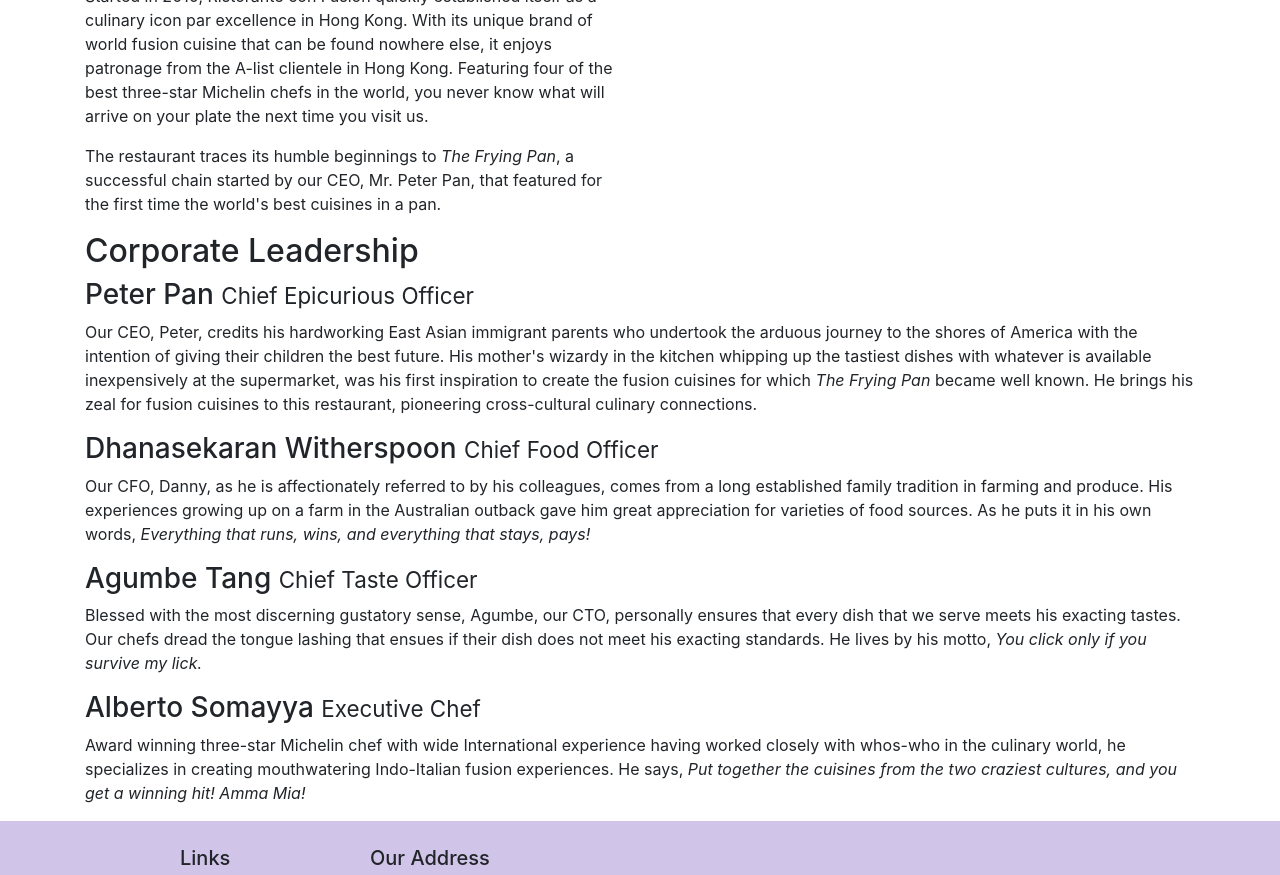
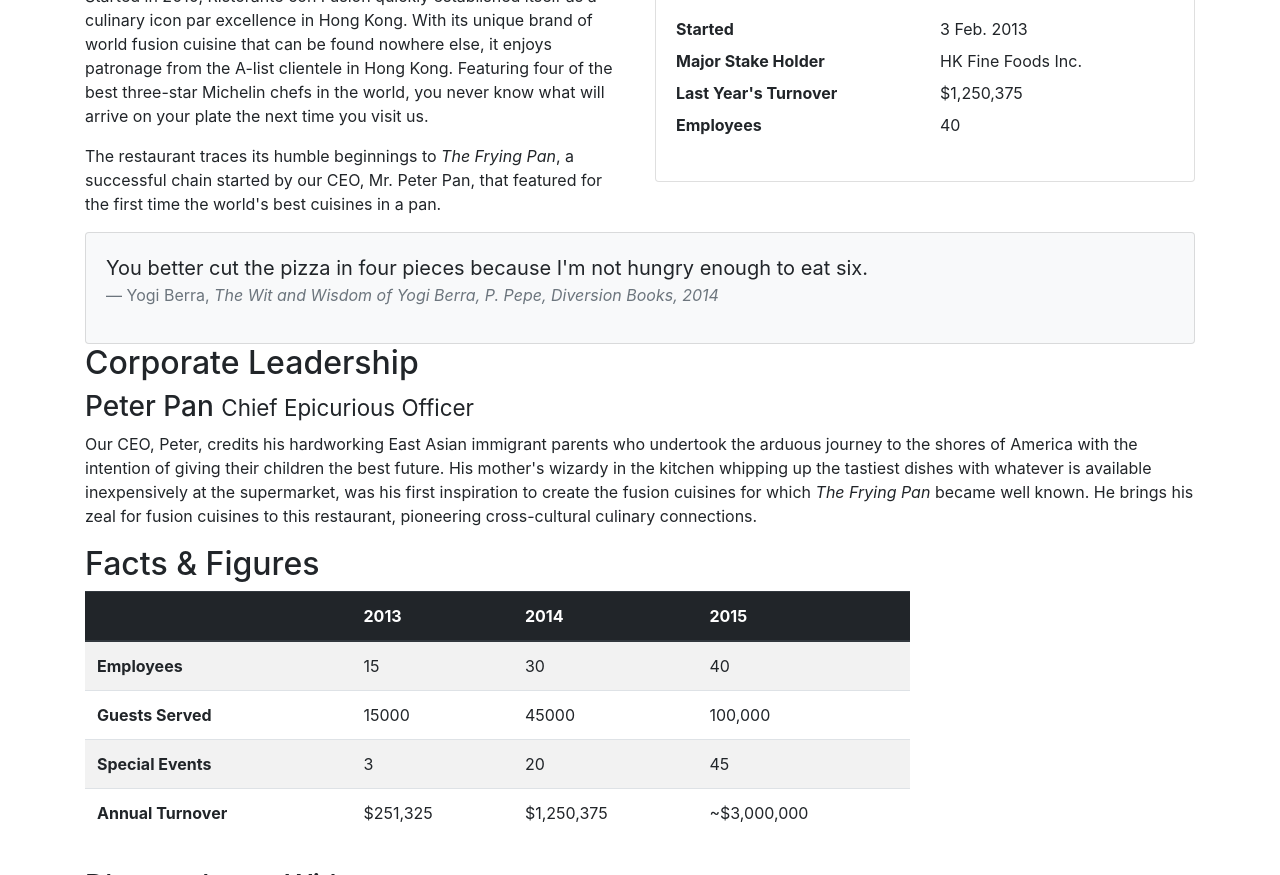
Before and after one commit to merhawiRuth/coursera-conFusion, a website: page aboutus.html in a window 1280 px wide. Shown: the part 527-1402 px from the top of the page. Drawn offline with nearby package versions, Linux system fonts and the light colour scheme.

Commit message:
tables and cards

```diff
--- a/aboutus.html
+++ b/aboutus.html
@@ -75,8 +75,35 @@
                 <p>The restaurant traces its humble beginnings to <em>The Frying Pan</em>, a successful chain started by
                     our CEO, Mr. Peter Pan, that featured for the first time the world's best cuisines in a pan.</p>
             </div>
-            <div>
+        <div class="col-12 col-sm-6">
+            <div class="card">
+                <h3 class="card-header bg-primary text-white">Facts At a Glance</h3>
+                <div class="card-body">
+                    <dl class="row">
+                        <dt class="col-6">Started</dt>
+                        <dd class="col-6">3 Feb. 2013</dd>
+                        <dt class="col-6">Major Stake Holder</dt>
+                        <dd class="col-6">HK Fine Foods Inc.</dd>
+                        <dt class="col-6">Last Year's Turnover</dt>
+                        <dd class="col-6">$1,250,375</dd>
+                        <dt class="col-6">Employees</dt>
+                        <dd class="col-6">40</dd>
+                    </dl>
+                </div>
             </div>
+        </div>
+    <div class="col-12">
+        <div class="card card-body bg-light">
+            <blockquote class="blockquote">
+                <p class="mb-0">You better cut the pizza in four pieces because
+                    I'm not hungry enough to eat six.</p>
+                <footer class="blockquote-footer">Yogi Berra,
+                    <cite title="Source Title">The Wit and Wisdom of Yogi Berra,
+                        P. Pepe, Diversion Books, 2014</cite>
+                </footer>
+            </blockquote>
+        </div>
+    </div>
         </div>
 
 
@@ -94,6 +121,51 @@
                     <em>The Frying Pan</em> became well known. He brings his zeal for fusion cuisines to this
                     restaurant, pioneering cross-cultural culinary connections.</p>
             </div>
+                <div class="col-12 col-sm-3">
+                </div>
+            </div>
+            <div class="row row-content">
+                <div class="col-12 col-sm-9">
+                    <h2>Facts &amp; Figures</h2>
+                    <div class="table table-responsive">
+                        <table class="table table-striped">
+                            <thead class="thead-dark">
+                                <tr>
+                                    <th>&nbsp;</th>
+                                    <th>2013</th>
+                                    <th>2014</th>
+                                    <th>2015</th>
+                                </tr>
+                            </thead>
+                            <tbody>
+                                <tr>
+                                    <th>Employees</th>
+                                    <td>15</td>
+                                    <td>30</td>
+                                    <td>40</td>
+                                </tr>
+                                <tr>
+                                    <th>Guests Served</th>
+                                    <td>15000</td>
+                                    <td>45000</td>
+                                    <td>100,000</td>
+                                </tr>
+                                <tr>
+                                    <th>Special Events</th>
+                                    <td>3</td>
+                                    <td>20</td>
+                                    <td>45</td>
+                                </tr>
+                                <tr>
+                                    <th>Annual Turnover</th>
+                                    <td>$251,325</td>
+                                    <td>$1,250,375</td>
+                                    <td>~$3,000,000</td>
+                                </tr>
+                            </tbody>
+                        </table>
+                    </div>
+                </div>
             <div class="col-sm-12 ">
                 <h3>Dhanasekaran Witherspoon <small>Chief Food Officer</small></h3>
             </div>
```
Also changed, not shown: 1 other file.
